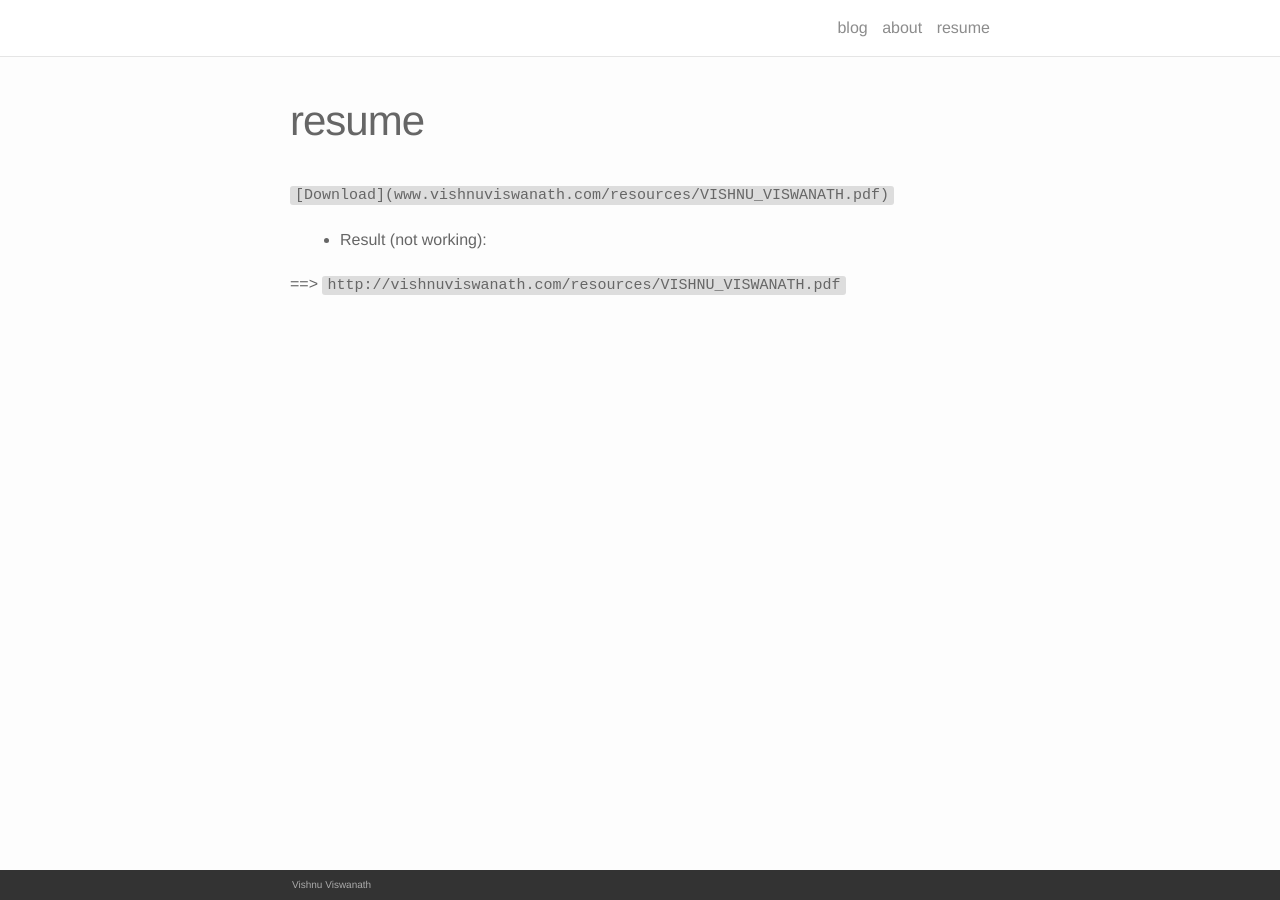
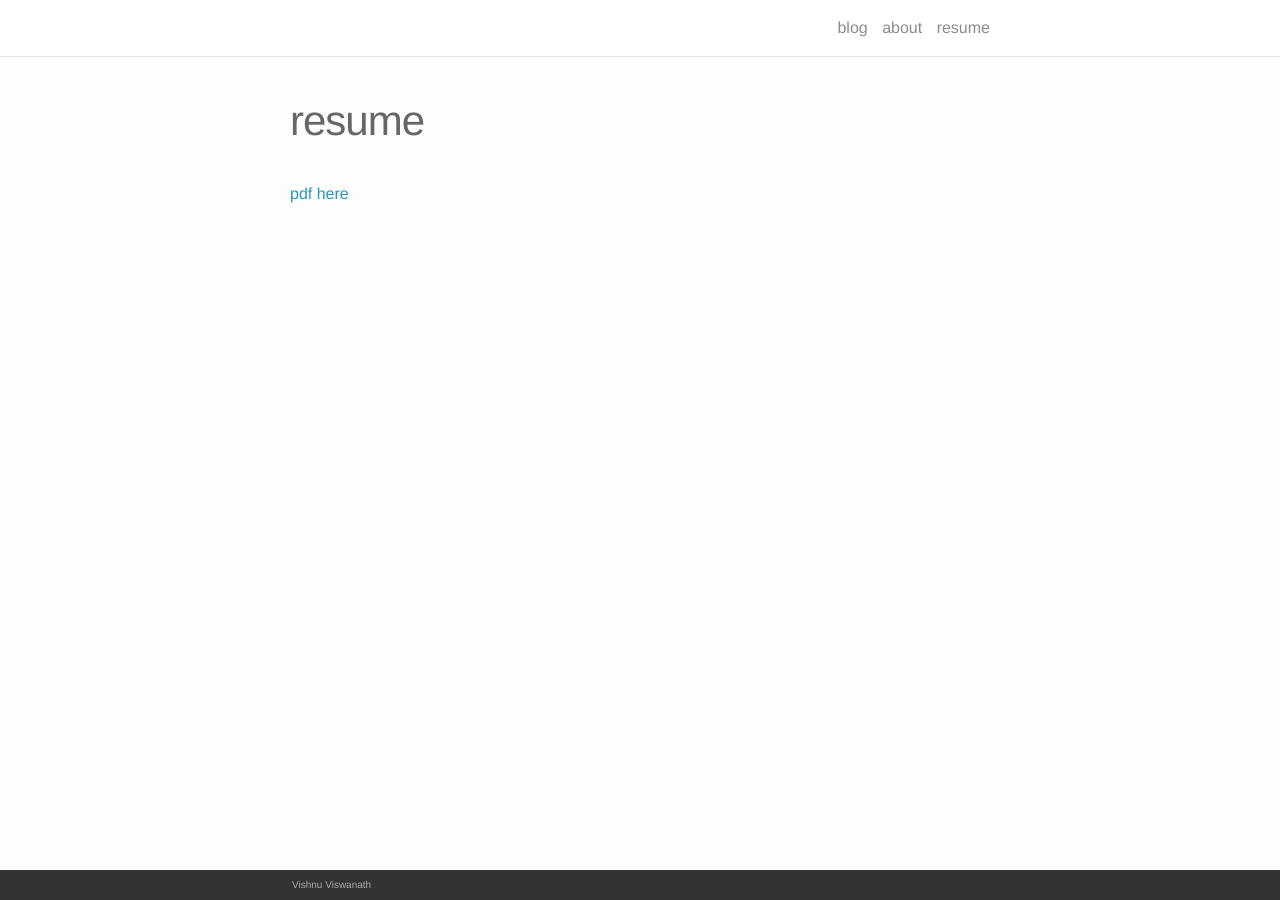
Before and after one commit to soniclavier/bigdata-notebook, a Jekyll site: the page built from resume.md, in a window 1280 px wide. Built offline with Jekyll 4.4.1, drawn with Linux system fonts in a browser that asks for light colours; nearby versions of some CDN libraries.

Commit message:
fixing resume page

```diff
--- a/resume.md
+++ b/resume.md
@@ -4,8 +4,4 @@ title: resume
 permalink: /Resume/
 ---
 
-`[Download]({{ site.url }}/resources/VISHNU_VISWANATH.pdf)`
-
-* Result (not working):
-
-==> `http://vishnuviswanath.com/resources/VISHNU_VISWANATH.pdf`
+[pdf here]({{ site.baseurl }}/resources/VISHNU_VISWANATH.pdf)
```
